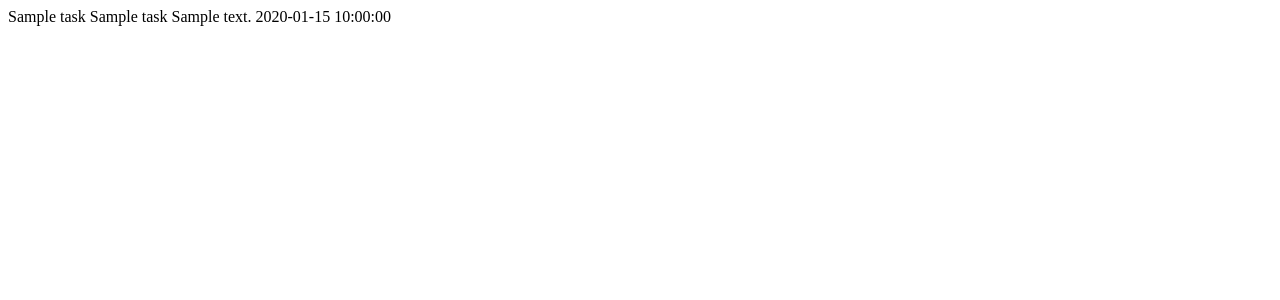
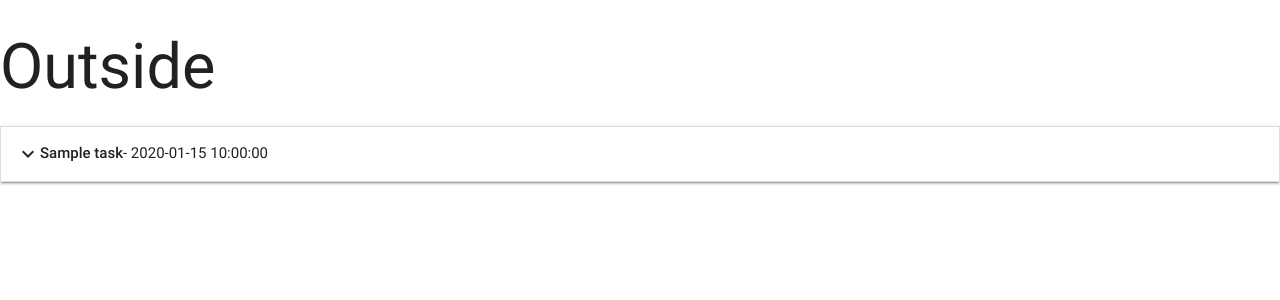
Before and after one commit to KelvinHere/Task-Manager, a Flask app: page / in a window 1280 px wide. Shown: the top 300 px of the page. Run offline with Flask 2, Linux system fonts and the light colour scheme; a database or web service that is not in the repository returns one stand-in record (Sample ...); some libraries are stand-ins or nearby versions.

Commit message:
FEAT: Add materialize styling, start making accordian dropdown list from mongoDB

```diff
--- /dev/null
+++ b/templates/base.html
@@ -0,0 +1,22 @@
+<!DOCTYPE html>
+<html lang="en">
+<head>
+    <meta charset="UTF-8">
+    <meta name="viewport" content="width=device-width, initial-scale=1.0">
+    <link rel="stylesheet"  href="https://cdnjs.cloudflare.com/ajax/libs/materialize/0.100.2/css/materialize.min.css"> <!--Materialize CDN-->
+    <link href="https://fonts.googleapis.com/icon?family=Material+Icons" rel="stylesheet"> <!--Materialize Icons-->
+    <title>Document</title>
+</head>
+<body>
+    <h1>Outside</h1>
+    {% block content %}
+    {% endblock %}
+    <script src="https://cdnjs.cloudflare.com/ajax/libs/jquery/3.5.1/jquery.min.js" integrity="sha512-bLT0Qm9VnAYZDflyKcBaQ2gg0hSYNQrJ8RilYldYQ1FxQYoCLtUjuuRuZo+fjqhx/qtq/1itJ0C2ejDxltZVFg==" crossorigin="anonymous"></script> <!--jQuery CDN-->
+    <script src="https://cdnjs.cloudflare.com/ajax/libs/materialize/0.100.2/js/materialize.min.js"></script>
+    <script type="text/javascript">
+        $(document).ready(function(){
+            $('.collapsible').collapsible();
+        });
+    </script>
+</body>
+</html>
--- a/templates/tasks.html
+++ b/templates/tasks.html
@@ -1,17 +1,13 @@
-<!DOCTYPE html>
-<html lang="en">
-<head>
-    <meta charset="UTF-8">
-    <meta name="viewport" content="width=device-width, initial-scale=1.0">
-    <title>Document</title>
-</head>
-<body>
+{% extends 'base.html' %}
+{% block content %}
+<ul class="collapsible" data-collapsible="accordion">
     {% for task in tasks %}
-        {{ task.task_name }}
-        {{ task.category_name }}
-        {{ task.task_description }}
-        {{ task.is_urgent }}
-        {{ task.due_date }}
+    <li>
+        <div class="collapsible-header"><span class="material-icons">expand_more</span>
+        <strong>  {{ task.task_name }}</strong> - {{ task.due_date }}</div>
+    <div class="collapsible-body"><span>{{ task.task_description }}</span></div>
+    </li>
+
     {% endfor %}
-</body>
-</html>
+</ul>
+{% endblock %}
```
Also changed, not shown: README.md.
